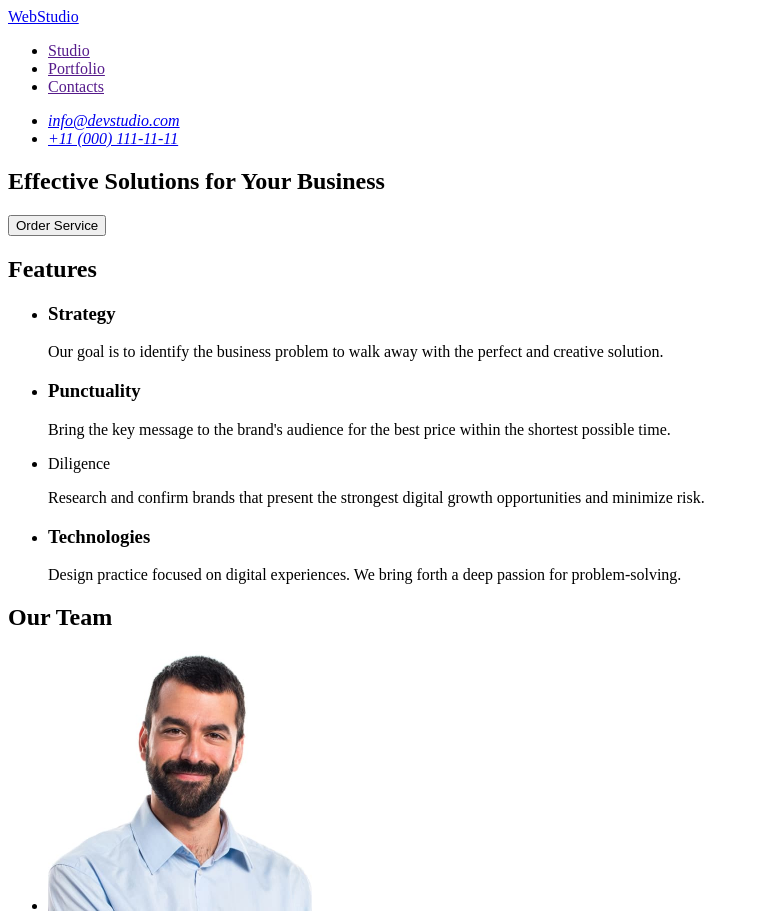
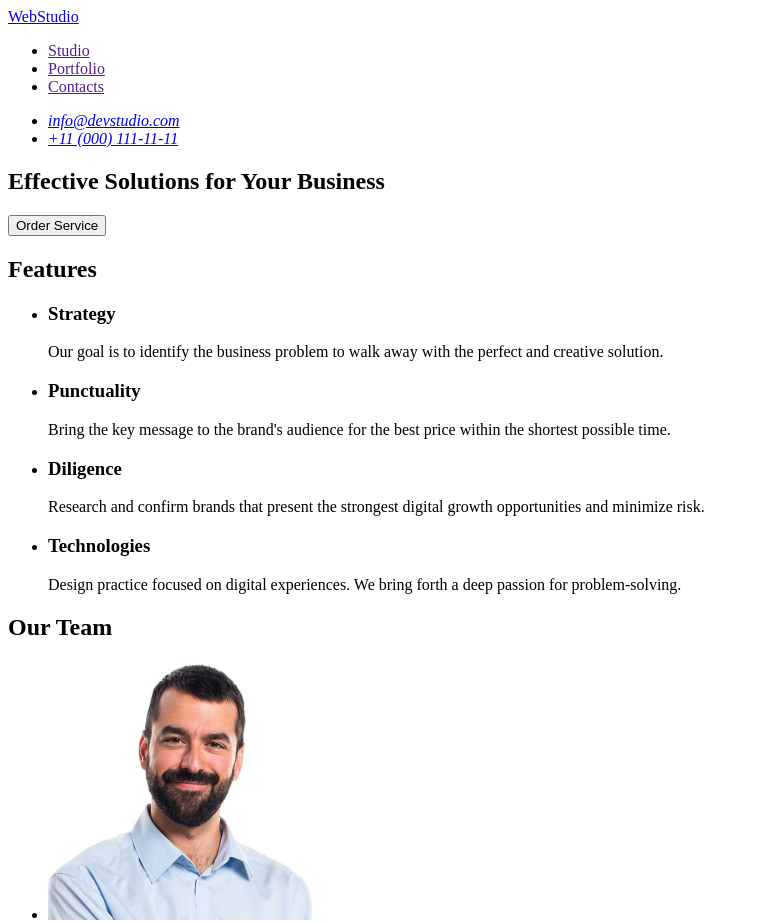
Before and after one commit to and05gt/goit-markup-hw-01, a plain HTML site: page index.html in a window 1280 px wide. Shown: the top 923 px of the page, without its empty margins (0-759 px from the left). Drawn offline with Linux system fonts and the light colour scheme.

Commit message:
update index file

```diff
--- a/index.html
+++ b/index.html
@@ -52,7 +52,7 @@
           </li>
 
           <li>
-            <h23>Diligence</h23>
+            <h3>Diligence</h3>
             <p>
               Research and confirm brands that present the strongest digital
               growth opportunities and minimize risk.
```
